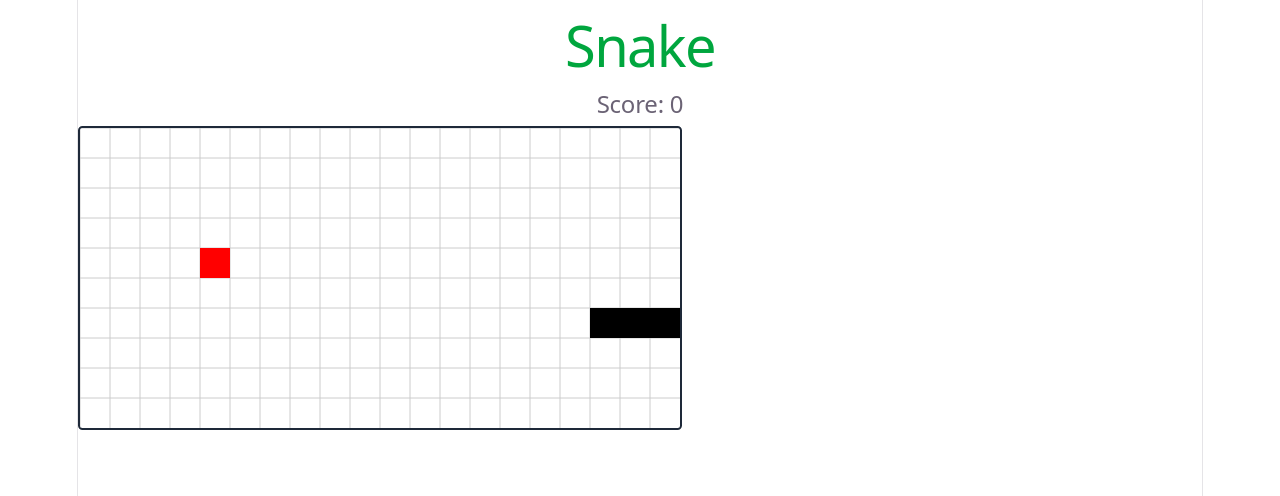
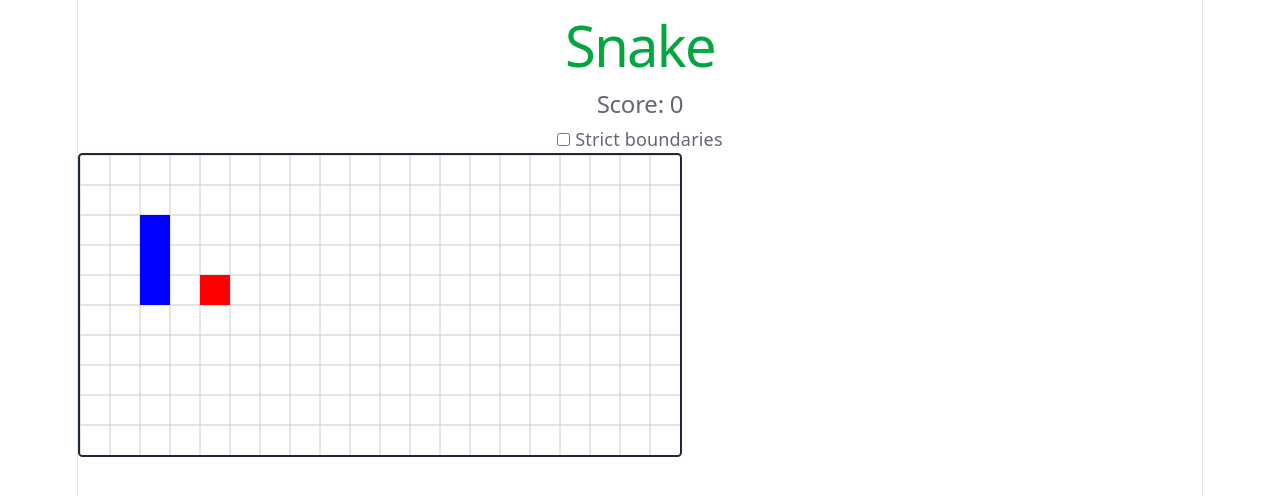
Before and after one commit to Gafafafa25/react-game-snake, a React (Vite) app: page / in a window 1280 px wide. Shown: the top 496 px of the page. Built offline with nearby package versions, Linux system fonts and the light colour scheme.

Commit message:
strictMode changes

```diff
--- a/src/components/Game.jsx
+++ b/src/components/Game.jsx
@@ -13,8 +13,8 @@ const isOutside = (head) => {
     return head.x < 0 || head.y < 0 || head.x >= columns || head.y >= rows
 }
 const createInitialState = () => {
-    // const walls = [{x: 2, y: 2}, {x: 2, y: 3}, {x: 2, y: 4}]
-    const walls = []
+    const walls = [{x: 2, y: 2}, {x: 2, y: 3}, {x: 2, y: 4}]
+    // const walls = []
 
     const food = {x: 4, y: 4}
     return {
@@ -57,7 +57,7 @@ const getNextGameState = (currentState, direction) => {
     //todo: status if pause return currentState *
     const tmpHead = getNextHead(currentState.snake[0], direction)
     const tmpTail = currentState.snake[currentState.snake.length - 1]
-    if (isOutside(tmpHead)) {
+    if (isOutside(tmpHead) && currentState.strictMode === true) {
         // alert("gameOver")
         return {...currentState, status: "gameOver"}
     }
@@ -67,7 +67,7 @@ const getNextGameState = (currentState, direction) => {
     }
     for (let i = 0; i < currentState.walls.length; i++) {
         if (compareCells(tmpHead, currentState.walls[i])) {
-            alert("gameOver")
+            // alert("gameOver")
             return {...currentState, status: "gameOver"}
         }
     }
@@ -110,6 +110,7 @@ const renderGame = (canvas, state) => {
         drawCell(ctx, state.walls[i], 'blue')
     }
 }
+
 
 const keyToDirection = {
     ArrowUp: {dx: 0, dy: -1},
@@ -163,10 +164,10 @@ const Game = () => {
         <section>
             <h1 className="text-green-600">Snake</h1>
             <h2>Score: {gameState.score}</h2>
-            {/*<div>*/}
-            {/*    /!*<input type="checkbox" id="option1" checked={strictMode} onChange={changeMode}/>*!/*/}
-            {/*    <label htmlFor="option1"> Strict boundaries</label>*/}
-            {/*</div>*/}
+            <div>
+                <input type="checkbox" id="option1" checked={gameState.strictMode} onChange={() => !gameState.strictMode}/>
+                <label htmlFor="option1"> Strict boundaries</label>
+            </div>
             <canvas className="border-2 border-gray-800 rounded lg" ref={canvasRef} width={columns * cellSize}
                     height={rows * cellSize}/>
         </section>
```
